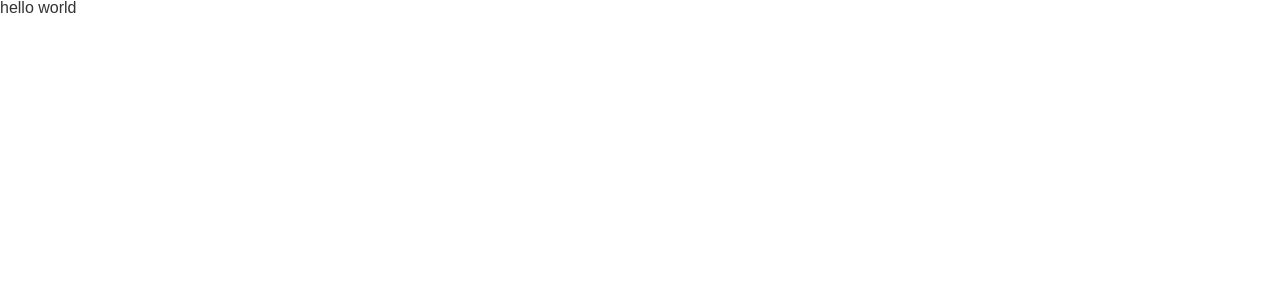
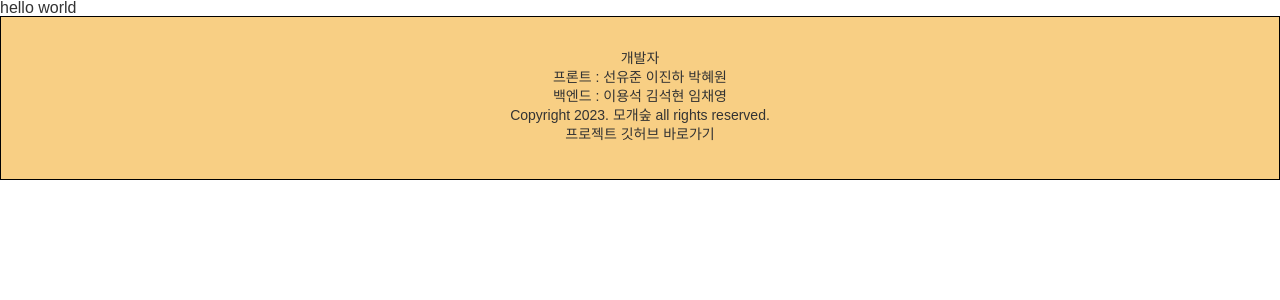
Before and after one commit to codestates-seb/seb43_main_004, a React (Create React App) app in the folder client/: page / in a window 1280 px wide. Shown: the top 300 px of the page. Built offline with nearby package versions, Linux system fonts and the light colour scheme.

Commit message:
feat:공용 컴포넌트 footer 제작

```diff
--- a/client/src/App.tsx
+++ b/client/src/App.tsx
@@ -3,6 +3,7 @@ import './App.css'
 import GlobalStyle from './styles/GlobalStyle'
 import { ThemeProvider } from 'styled-components'
 import Theme from './styles/Theme'
+import Footer from './components/Common/Footer'
 
 function App() {
   return (
@@ -11,6 +12,7 @@ function App() {
       <ThemeProvider theme={Theme}>
         <div className="App">
           <h1> hello world </h1>
+          <Footer />
         </div>
       </ThemeProvider>
     </>
--- /dev/null
+++ b/client/src/components/Common/Footer.tsx
@@ -0,0 +1,34 @@
+import React from 'react'
+import styled from 'styled-components'
+
+const FooterWrapper = styled.footer`
+  font-weight: 500;
+  font-size: 14px;
+  width: 100%;
+  background-color: var(--color-primary);
+  height: 164px;
+  display: flex;
+  flex-direction: column;
+  align-items: center;
+  justify-content: center;
+  padding: 24px;
+  border: 1px solid black;
+
+  p {
+    margin-bottom: 5px;
+  }
+`
+
+const Footer = () => {
+  return (
+    <FooterWrapper>
+      <p>개발자</p>
+      <p>프론트 : 선유준 이진하 박혜원</p>
+      <p>백엔드 : 이용석 김석현 임채영</p>
+      <p>Copyright 2023. 모개숲 all rights reserved.</p>
+      <p>프로젝트 깃허브 바로가기</p>
+    </FooterWrapper>
+  )
+}
+
+export default Footer
```
